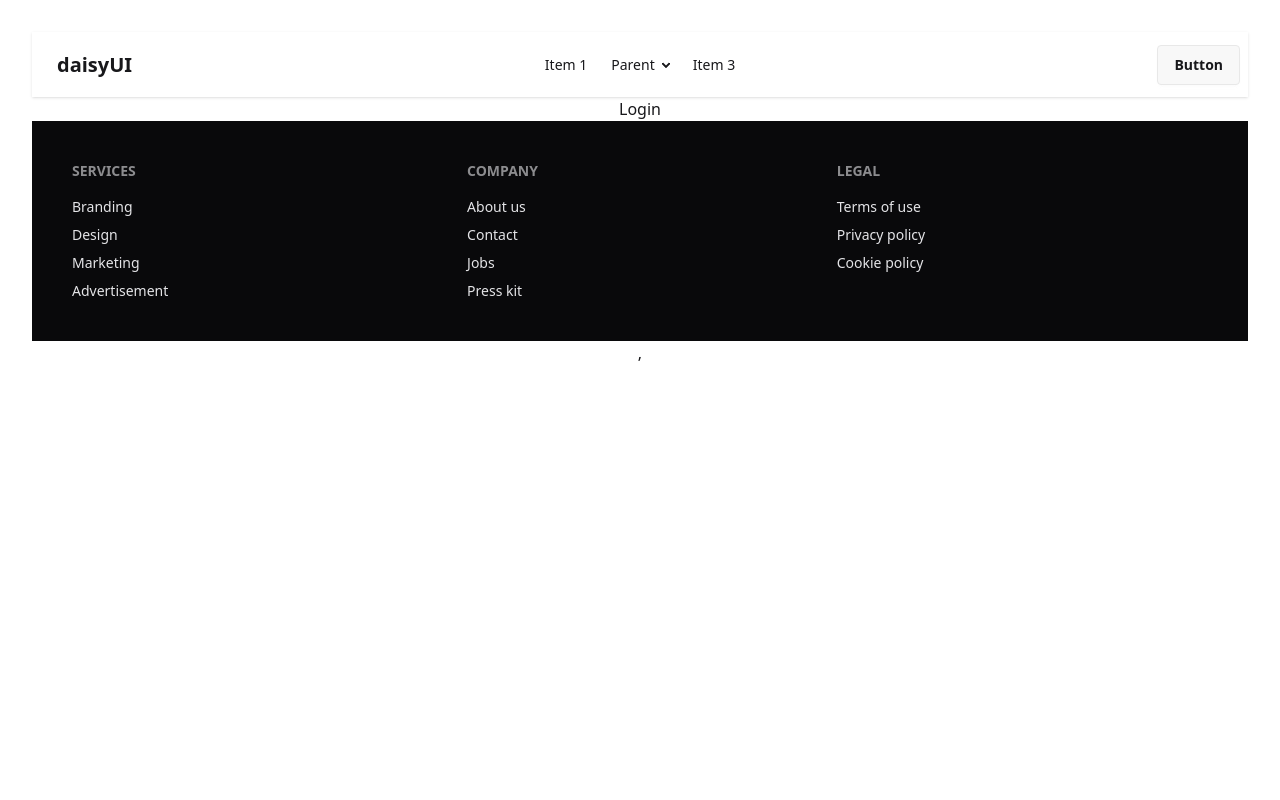
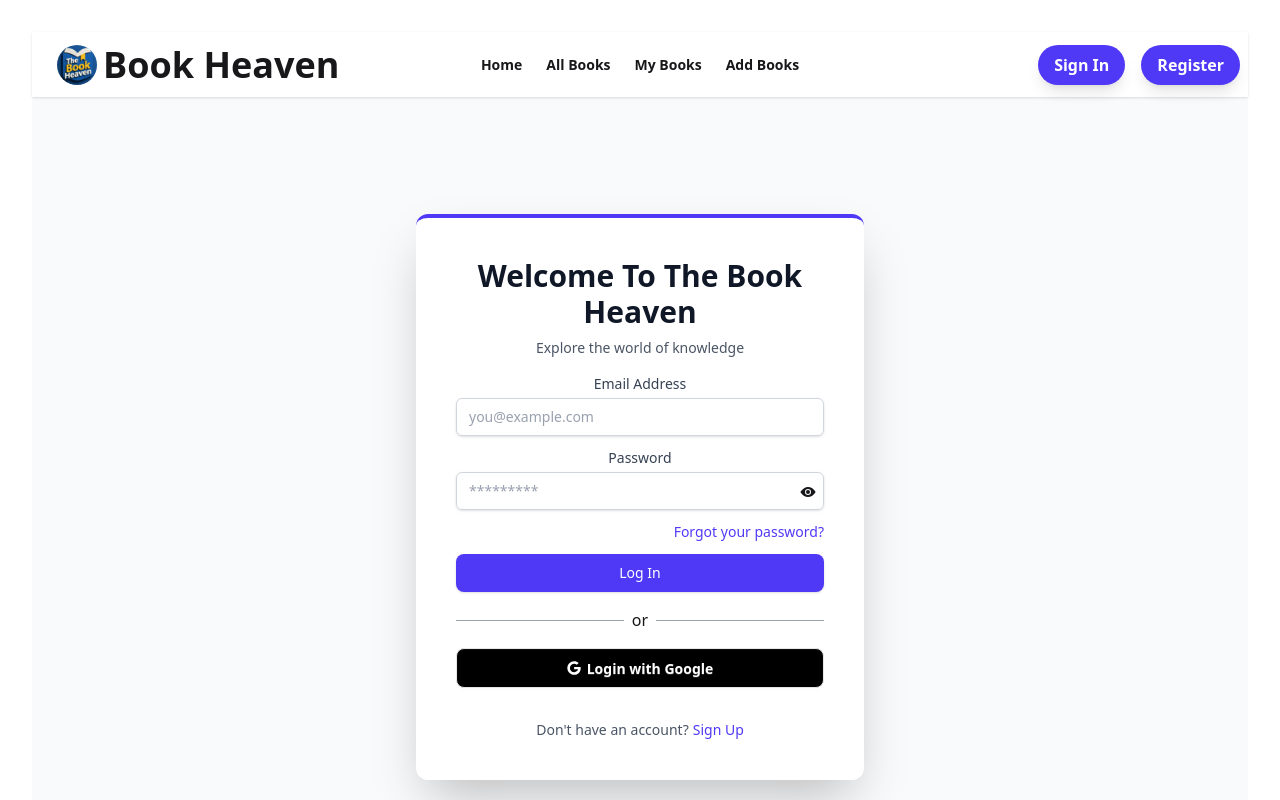
Before and after one commit to rifat028/Book-Heaven-Client, a React (Vite) app: page /login in a window 1280 px wide. Shown: the top 800 px of the page. Built offline with nearby package versions, Linux system fonts and the light colour scheme.

Commit message:
login page designed

```diff
--- a/package.json
+++ b/package.json
@@ -14,6 +14,8 @@
     "aos": "^2.3.4",
     "react": "^19.2.0",
     "react-dom": "^19.2.0",
+    "react-hot-toast": "^2.6.0",
+    "react-icons": "^5.5.0",
     "react-router": "^7.9.5",
     "swiper": "^12.0.3",
     "tailwindcss": "^4.1.17"
--- a/src/Components/HomeComponents/Banner.jsx
+++ b/src/Components/HomeComponents/Banner.jsx
@@ -22,12 +22,12 @@ const Banner = () => {
       buttonText: "Create New Book",
       buttonLink: "/add-books",
       gradient: "from-indigo-800 to-purple-900",
-      buttonClasses: "bg-green-400 hover:bg-green-500 text-purple-900",
+      buttonClasses: "bg-yellow-400 hover:bg-yellow-500 text-blue-900",
     },
   ];
 
   const buttonBaseClasses =
-    "font-bold text-lg md:text-xl py-3 px-8 rounded-full transition duration-300 transform hover:scale-105 shadow-lg min-w-[200px] text-center";
+    "font-bold text-lg md:text-xl py-3 px-8 rounded-full shadow-lg min-w-[200px] text-center";
 
   return (
     <section className="banner w-full h-[500px] mb-12 shadow-2xl overflow-hidden relative">
@@ -71,12 +71,14 @@ const Banner = () => {
               <p className="text-xl md:text-2xl lg:text-3xl mb-10 font-light opacity-90 max-w-3xl mx-auto">
                 {slide.text}
               </p>
+              <div className=" transition duration-300 transform hover:scale-105">
                 <Link
                   to={slide.buttonLink}
                   className={`${buttonBaseClasses} ${slide.buttonClasses}`}
                 >
                   {slide.buttonText}
                 </Link>
+              </div>
             </div>
           </SwiperSlide>
         ))}
--- a/src/Layout/Footer.jsx
+++ b/src/Layout/Footer.jsx
@@ -2,7 +2,8 @@ import React from "react";
 
 const Footer = () => {
   return (
-    <footer className="footer sm:footer-horizontal bg-neutral text-neutral-content p-10">
+    <>
+      <footer className="footer sm:footer-horizontal bg-neutral text-neutral-content p-10 md:justify-around">
         <nav>
           <h6 className="footer-title">Services</h6>
           <a className="link link-hover">Branding</a>
@@ -24,6 +25,12 @@ const Footer = () => {
           <a className="link link-hover">Cookie policy</a>
         </nav>
       </footer>
+      {/* Lower Footer: Copyright Text */}
+      <div className="text-center text-sm text-white bg-neutral p-10">
+        &copy; 2025 The Book Haven. All rights reserved. | Built for the love of
+        reading.
+      </div>
+    </>
   );
 };
 
--- a/src/Layout/Header.jsx
+++ b/src/Layout/Header.jsx
@@ -1,6 +1,27 @@
 import React from "react";
+import logo from "../assets/Logo.jpg";
+import { NavLink, useNavigate } from "react-router";
 
 const Header = () => {
+  const navigate = useNavigate();
+
+  const links = (
+    <>
+      <li className="font-bold">
+        <NavLink to="/">Home</NavLink>
+      </li>
+      <li className="font-bold">
+        <NavLink to="/all-books">All Books</NavLink>
+      </li>
+      <li className="font-bold">
+        <NavLink to="/my-books">My Books</NavLink>
+      </li>
+      <li className="font-bold">
+        <NavLink to="/add-books">Add Books</NavLink>
+      </li>
+    </>
+  );
+
   return (
     <div className="navbar bg-base-100 shadow-sm">
       <div className="navbar-start">
@@ -24,54 +45,38 @@ const Header = () => {
           </div>
           <ul
             tabIndex="-1"
-            className="menu menu-sm dropdown-content bg-base-100 rounded-box z-1 mt-3 w-52 p-2 shadow"
+            className="menu menu-sm dropdown-content bg-base-100 rounded-box mt-3 w-52 p-2 shadow z-10"
           >
-            <li>
-              <a>Item 1</a>
-            </li>
-            <li>
-              <a>Parent</a>
-              <ul className="p-2">
-                <li>
-                  <a>Submenu 1</a>
-                </li>
-                <li>
-                  <a>Submenu 2</a>
-                </li>
-              </ul>
-            </li>
-            <li>
-              <a>Item 3</a>
-            </li>
+            {links}
           </ul>
         </div>
-        <a className="btn btn-ghost text-xl">daisyUI</a>
+        <a href="/">
+          <div className="flex items-center justify-between btn btn-ghost text-4xl font-bold">
+            <div>
+              <img className="rounded-full h-10" src={logo} alt="" />
+            </div>
+            <div className="hidden md:block">Book Heaven</div>
+          </div>
+        </a>
       </div>
       <div className="navbar-center hidden lg:flex">
-        <ul className="menu menu-horizontal px-1">
-          <li>
-            <a>Item 1</a>
-          </li>
-          <li>
-            <details>
-              <summary>Parent</summary>
-              <ul className="p-2">
-                <li>
-                  <a>Submenu 1</a>
-                </li>
-                <li>
-                  <a>Submenu 2</a>
-                </li>
-              </ul>
-            </details>
-          </li>
-          <li>
-            <a>Item 3</a>
-          </li>
-        </ul>
+        <ul className="menu menu-horizontal px-1">{links}</ul>
       </div>
-      <div className="navbar-end">
-        <a className="btn">Button</a>
+      <div className="navbar-end flex gap-4">
+        <button
+          onClick={() => navigate("/login")}
+          className=" bg-indigo-600 hover:bg-indigo-700 text-white font-bold
+                       py-2 px-4 rounded-full shadow-lg transition duration-300 transform hover:scale-105"
+        >
+          Sign In
+        </button>
+        <button
+          onClick={() => navigate("/register")}
+          className=" bg-indigo-600 hover:bg-indigo-700 text-white font-bold
+                       py-2 px-4 rounded-full shadow-lg transition duration-300 transform hover:scale-105"
+        >
+          Register
+        </button>
       </div>
     </div>
   );
--- a/src/Pages/Login.jsx
+++ b/src/Pages/Login.jsx
@@ -1,9 +1,116 @@
-import React from "react";
+import React, { useState } from "react";
+import { FaGoogle } from "react-icons/fa";
+import { IoMdEyeOff } from "react-icons/io";
+import { IoEye } from "react-icons/io5";
 
 const Login = () => {
+  const [eye, setEye] = useState(false);
+
   return (
-    <div>
-      <h1>Login</h1>
+    <div className="min-h-screen bg-gray-50 flex items-center justify-center p-4">
+      {/* <Toaster position="top-center" reverseOrder={false} /> */}
+      <div className="w-full max-w-md bg-white p-8 md:p-10 rounded-xl shadow-2xl border-t-4 border-indigo-600 space-y-4">
+        <div className="text-center">
+          <h2 className="text-3xl font-extrabold text-gray-900">
+            Welcome To The Book Heaven
+          </h2>
+          <p className="mt-2 text-sm text-gray-600">
+            Explore the world of knowledge
+          </p>
+        </div>
+
+        <form
+          className="space-y-3 "
+          // onSubmit={HandleLogIn}
+        >
+          <div>
+            <label className="block text-sm font-medium text-gray-700">
+              Email Address
+            </label>
+            <div className="mt-1">
+              <input
+                id="email"
+                name="email"
+                type="email"
+                // ref={emailRef}
+                placeholder="you@example.com"
+                required
+                className="appearance-none block w-full px-3 py-2 border border-gray-300 rounded-md shadow-sm placeholder-gray-400 focus:outline-none focus:ring-indigo-500 focus:border-indigo-500 sm:text-sm"
+              />
+            </div>
+          </div>
+
+          <div>
+            <label className="block text-sm font-medium text-gray-700 ">
+              Password
+            </label>
+            <div className="mt-1 relative">
+              <input
+                id="password"
+                name="password"
+                type={eye ? "text" : "password"}
+                placeholder="*********"
+                required
+                className="appearance-none block w-full px-3 py-2 border border-gray-300 rounded-md shadow-sm placeholder-gray-400 focus:outline-none focus:ring-indigo-500 focus:border-indigo-500 sm:text-sm"
+              />
+              <div
+                className="absolute top-3 right-2"
+                onClick={() => setEye(!eye)}
+              >
+                {!eye ? <IoEye /> : <IoMdEyeOff />}
+              </div>
+            </div>
+          </div>
+
+          <div className="flex items-center justify-end">
+            <div className="text-sm">
+              <h1
+                className="font-medium text-indigo-600 hover:text-blue-700 hover:underline"
+                // onClick={HandleReset}
+              >
+                Forgot your password?
+              </h1>
+            </div>
+          </div>
+
+          <div>
+            <button
+              type="submit"
+              className="w-full flex justify-center py-2 px-4 border border-transparent rounded-lg shadow-sm text-sm font-medium text-white bg-indigo-600 hover:bg-indigo-700 focus:outline-none focus:ring-2 focus:ring-offset-2 focus:ring-indigo-500 transition duration-150"
+            >
+              Log In
+            </button>
+          </div>
+        </form>
+
+        <div className="flex items-center gap-2">
+          <div className="w-full bg-gray-400 h-px"></div>
+          <div>or</div>
+          <div className="w-full bg-gray-400 h-px"></div>
+        </div>
+
+        <div>
+          <button
+            className="btn border-[#e5e5e5] w-full rounded-lg bg-black text-white hover:text-yellow-400"
+            // onClick={HandleGoogleLogIn}
+          >
+            <FaGoogle />
+            Login with Google
+          </button>
+        </div>
+
+        <div className="text-center pt-4">
+          <p className="text-sm text-gray-600">
+            Don't have an account?
+            <a
+              href="/register"
+              className="font-medium text-indigo-600 hover:text-indigo-500 ml-1"
+            >
+              Sign Up
+            </a>
+          </p>
+        </div>
+      </div>
     </div>
   );
 };
--- a/src/Pages/MyBooks.jsx
+++ b/src/Pages/MyBooks.jsx
@@ -1,7 +1,11 @@
 import React from "react";
 
 const MyBooks = () => {
-  return <div></div>;
+  return (
+    <div>
+      <h1>My Books</h1>
+    </div>
+  );
 };
 
 export default MyBooks;
--- a/src/index.css
+++ b/src/index.css
@@ -1,2 +1,8 @@
 @import "tailwindcss";
 @plugin "daisyui";
+
+ul li .active {
+  border-bottom-width: 4px;
+  border-color: blue;
+  color: blue;
+}
```
Also changed, not shown: src/Components/HomeComponents/About.jsx (+0 -12 lines), src/Components/HomeComponents/Banner.css (added, +20 -0 lines), src/assets/Logo.jpg (added), 1 other file (tests, documents, lock files or other folders). Lines whose indentation alone changed are shown as unchanged.
